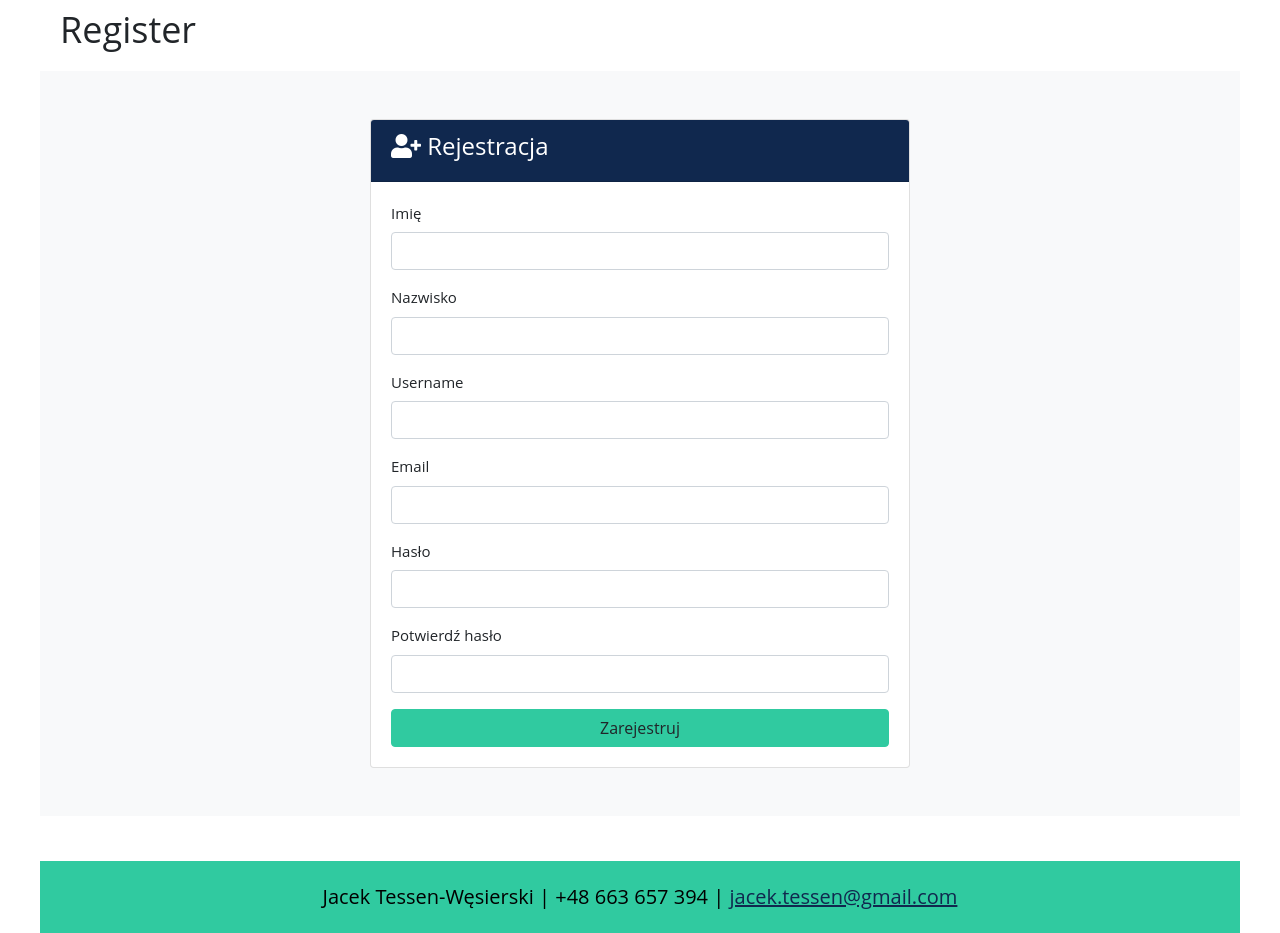
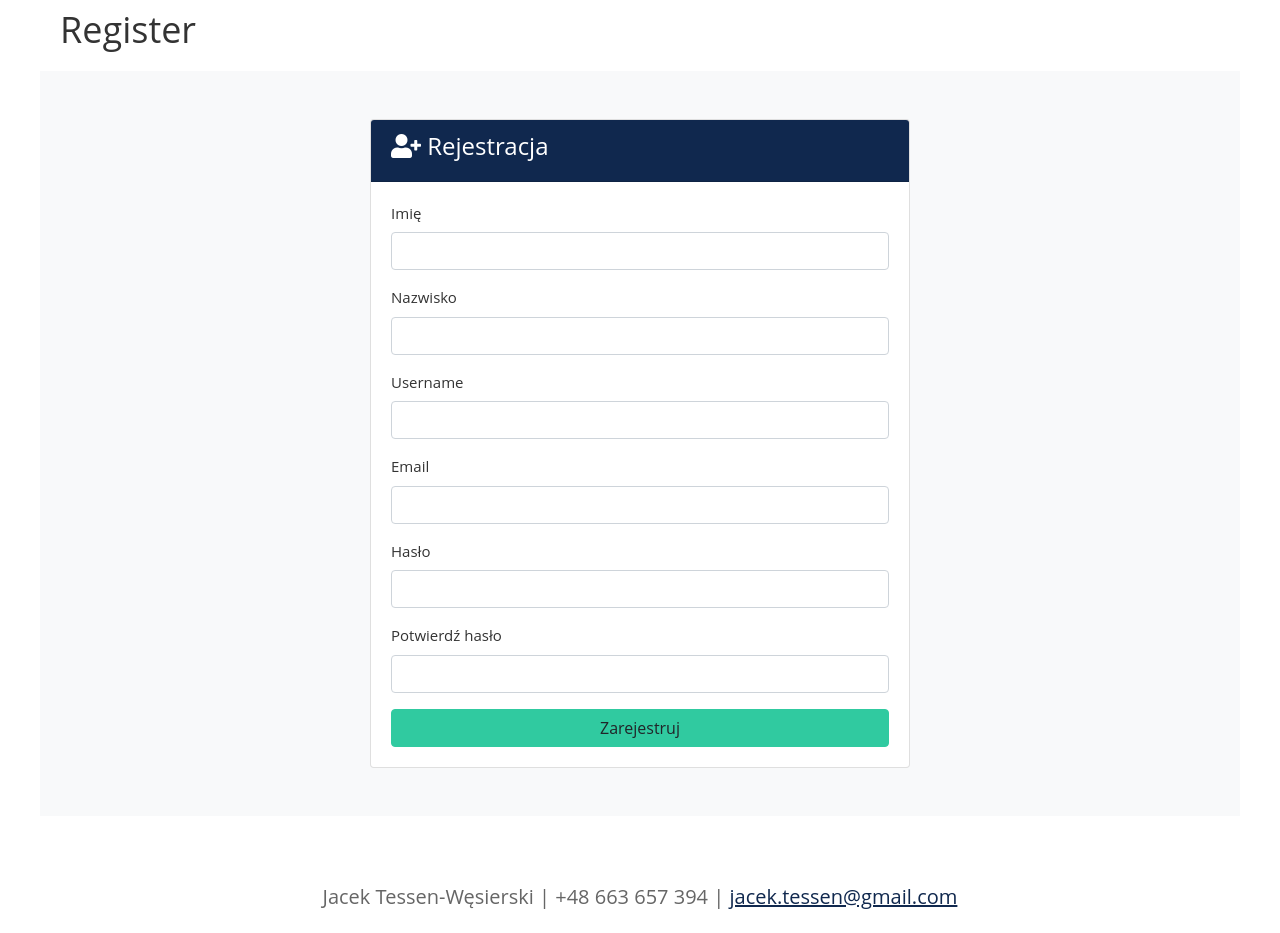
Before and after one commit to jacektessen/dietapp, a Django app: page /accounts/register in a window 1280 px wide. Shown: the part 56-989 px from the top of the page. Run offline with Django 3.2, Linux system fonts and the light colour scheme; some libraries are stand-ins or nearby versions.

Commit message:
Footers style

```diff
--- a/dietapp/static/css/style.css
+++ b/dietapp/static/css/style.css
@@ -10,6 +10,7 @@ body {
     margin-top: 4rem;
     height: 100%;
     font-family: 'Open Sans', sans-serif;
+    color: #333333;
 }
 
 h1 {
@@ -57,8 +58,8 @@ h1 {
 }
 
 footer {
-    background-color: #30caa0;
-    color: black;
+    /* background-color: #30caa0; */
+    color: #666666;
     text-align: center;
     width:100%;
   }
```
